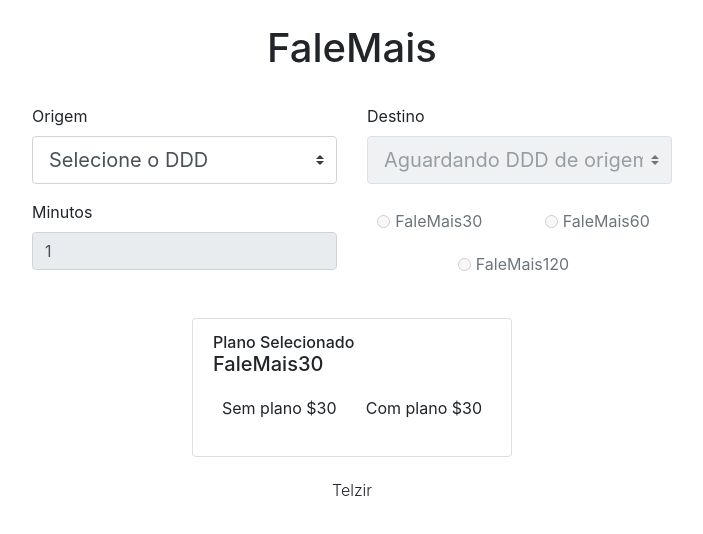
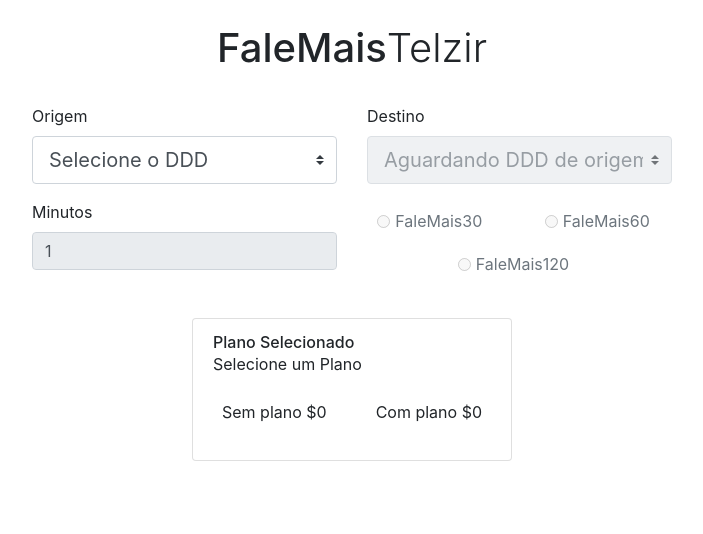
Before and after one commit to GabrielModog/telzir, a React (Create React App) app: page / in a window 1280 px wide. Shown: the top 534 px of the page, without its empty margins (288-991 px from the left). Built offline with nearby package versions, Linux system fonts and the light colour scheme.

Commit message:
valids and finish prices component features

```diff
--- a/src/@types/index.ts
+++ b/src/@types/index.ts
@@ -1,4 +1,4 @@
-export type PerMinuteType = (value: number, minutes: number) => number;
+export type PerMinuteType = (value: number, minutes: number) => string;
 
 export type WithPlanType = (
   value: number,
--- a/src/App.tsx
+++ b/src/App.tsx
@@ -19,7 +19,9 @@
 
   return (
     <Container className="w-50" fluid="sm">
-      <h1 className="text-center py-4">FaleMais</h1>
+      <h1 className="text-center py-4">
+        FaleMais<span className="font-weight-light">Telzir</span>
+      </h1>
       <CallsRecord
         calls={calls}
         plans={plans}
@@ -29,8 +31,14 @@
         planCheck={callInputs?.planCheck}
         onChangeForms={onChangeForms}
       />
-      <Prices />
-      <h6 className="text-center font-weight-light pt-4">Telzir</h6>
+      <Prices
+        origin={callInputs?.origin}
+        destination={callInputs?.destination}
+        minutes={callInputs?.minutes}
+        planCheck={callInputs?.planCheck}
+        calls={calls}
+        plans={plans}
+      />
     </Container>
   );
 };
--- a/src/components/Prices.tsx
+++ b/src/components/Prices.tsx
@@ -1,17 +1,55 @@
 import React from 'react';
 import { Row, Card } from 'react-bootstrap';
+import { calculatePerMinute, calculateWithPlan } from '../utils';
 
-const Prices: React.FC = () => {
+interface IPrices {
+  origin: number;
+  destination: number;
+  minutes: number;
+  planCheck: string;
+  calls: any;
+  plans: any;
+}
+
+const Prices = ({
+  origin,
+  destination,
+  minutes,
+  planCheck,
+  calls,
+  plans,
+}: IPrices) => {
+  const plan = plans?.find((item: any) => item.value == planCheck);
+
   return (
     <Row className="align-items-center justify-content-center pt-4 mt-2">
       <Card className="w-50">
         <Card.Body>
           <Card.Subtitle>Plano Selecionado</Card.Subtitle>
-          <Card.Title>FaleMais30</Card.Title>
+          {plan ? (
+            <Card.Title>{plan?.name}</Card.Title>
+          ) : (
+            <p>Selecione um Plano</p>
+          )}
 
           <Row className="justify-content-between px-4 pt-2">
-            <Card.Text>Sem plano $30</Card.Text>
-            <Card.Text>Com plano $30</Card.Text>
+            <Card.Text>
+              Sem plano $
+              {origin && destination
+                ? calculatePerMinute(calls[origin][destination], minutes)
+                : 0}
+            </Card.Text>
+
+            <Card.Text>
+              Com plano $
+              {origin && destination
+                ? calculateWithPlan(
+                    calls[origin][destination],
+                    minutes,
+                    plan?.value
+                  )
+                : 0}
+            </Card.Text>
           </Row>
         </Card.Body>
       </Card>
--- a/src/utils/index.ts
+++ b/src/utils/index.ts
@@ -1,10 +1,10 @@
-import { PerMinuteType, WithPlanType } from "../@types";
+import { PerMinuteType, WithPlanType } from '../@types';
 
 export const calculatePerMinute: PerMinuteType = (
   value: number,
   minutes: number
 ) => {
-  return value * minutes;
+  return Number(value * minutes).toFixed(1);
 };
 
 export const calculateWithPlan: WithPlanType = (
```
